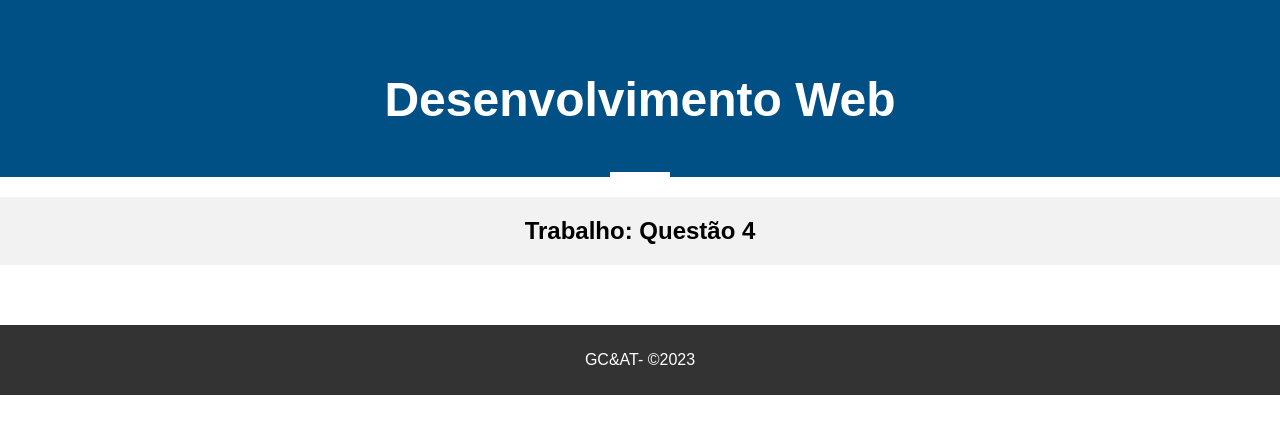
After one commit to GCA6/WebDev_2trim, a PHP site: page /questao4.php in a window 1280 px wide. The commit adds this page. Shown: the top 434 px of the page. Run offline with PHP 8.4, Linux system fonts and the light colour scheme.

Commit message:
criação da questão 4

```diff
--- a/questao2.php
+++ b/questao2.php
@@ -3,7 +3,7 @@
 <head>
     <meta charset="UTF-8">
     <meta name="viewport" content="width=device-width, initial-scale=1.0">
-    <title>Página Inicial</title>
+    <title> Mapa de Índice de Massa Corporal </title>
     <link rel="stylesheet" href="css/styles.css">
     <link rel="stylesheet" href="css/stylequestao2.css">
 </head>
--- /dev/null
+++ b/questao4.php
@@ -0,0 +1,26 @@
+<!DOCTYPE html>
+<html lang="pt-BR">
+<head>
+    <meta charset="UTF-8">
+    <meta name="viewport" content="width=device-width, initial-scale=1.0">
+    <title> Simulador de investimentos financeiros</title>
+    <link rel="stylesheet" href="css/styles.css">
+</head>
+<body>
+    <header>
+        <h1> Desenvolvimento Web </h1>
+    </header>
+
+    <div>
+        <h2 class = "work-questions"> Trabalho: Questão 4</h2>
+    </div>
+
+    <main>
+    </main>
+
+    <footer>
+        <p>GC&AT- &copy;2023  </p>
+    </footer>
+
+</body>
+</html>
```
